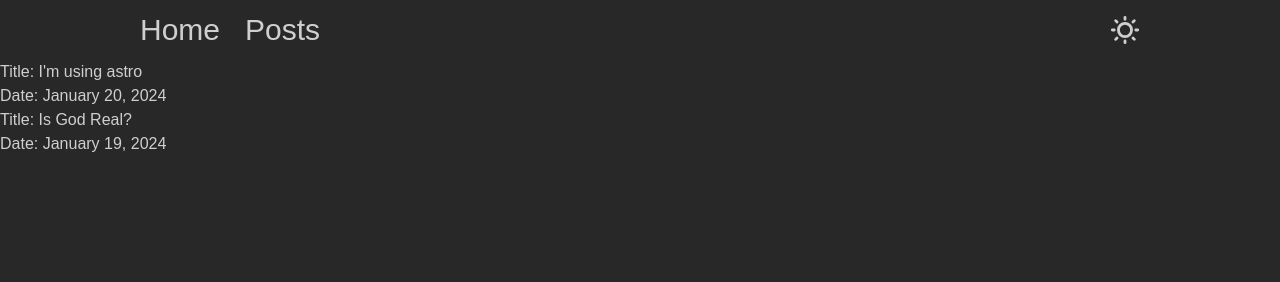
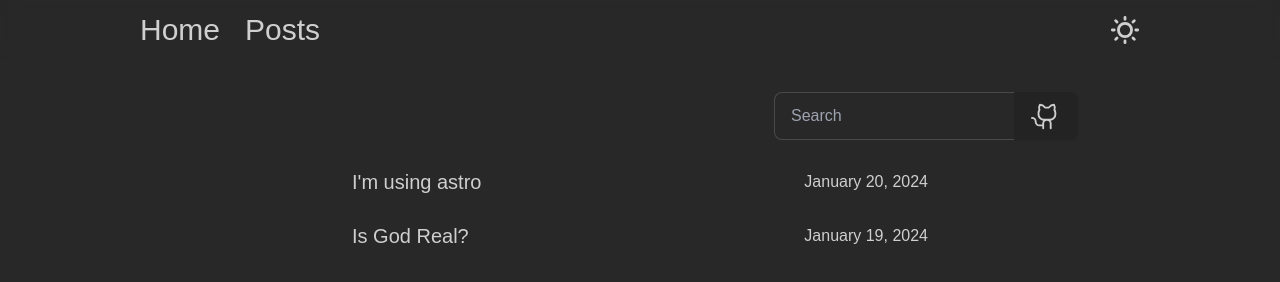
Before and after one commit to AxewBoTX/axewbotx.github.io, an Astro site: page /posts in a window 1280 px wide. Built offline with nearby package versions, Linux system fonts and the light colour scheme; Astro itself is replaced by a stand-in of ours.

Commit message:
scrapping a simple temporary posts-index page
this is just a simple and temporary page for showing post collection and search bar implementation

```diff
--- a/src/pages/posts/index.astro
+++ b/src/pages/posts/index.astro
@@ -1,5 +1,6 @@
 ---
 import HeadLayout from "../../layouts/head_layout.astro";
+import { Icon } from "astro-icon/components";
 import { getCollection } from "astro:content";
 import { formatDate } from "../../lib/utils.js";
 
@@ -7,19 +8,58 @@ import { formatDate } from "../../lib/utils.js";
 const posts = (await getCollection("posts")).sort(
   (a, b) => b.data.date.valueOf() - a.data.date.valueOf(),
 );
+
+function formatString(input) {
+  const maxLen = 25;
+  if (input.length <= maxLen) {
+    return input;
+  } else {
+    return input.slice(0, maxLen) + "...";
+  }
+}
 ---
 
+<script>
+  const form = document.getElementById("searchInputForm");
+  form?.addEventListener("submit", (event) => {
+    event.preventDefault();
+    const formData = new FormData(form);
+    const searchInput = formData.get("searchInput")?.toString();
+    if (!searchInput || searchInput.trim().length === 0) return;
+    const url = new URL("/posts", window.location.origin);
+    url.searchParams.set("q", searchInput);
+    window.location.assign(url.toString());
+  });
+</script>
+
 <HeadLayout>
-  <div class="flex flex-col">
+  <div class="flex flex-col items-center m-auto p-3 max-w-[900px]">
+    <form class="w-full flex justify-end mt-[20px] join" id="searchInputForm">
+      <input
+        class="input input-bordered join-item"
+        placeholder="Search"
+        name="searchInput"
+      />
+      <button type="submit" class="btn join-item">
+        <Icon name="ph:github-logo" size={30} />
+      </button>
+    </form>
+    <div class="flex flex-col mt-[20px] gap-[10px] w-full max-w-[600px]">
       {
         posts.map((post) => {
           return (
-          <a href={`/posts/${post.slug}`}>
-            <p>Title: {post.data.title}</p>
-            <p>Date: {formatDate(post.data.date)}</p>
+            <a
+              class="flex flex-col sm:flex-row items-start sm:items-center rounded-lg py-2 px-3 w-full sm:justify-between hover:link"
+              href={`/posts/${post.slug}`}
+            >
+              <div class="tooltip" data-tip={`${post.data.title}`}>
+                <p class="text-xl">{formatString(post.data.title)}</p>
+              </div>
+              <p>{formatDate(post.data.date)}</p>
             </a>
           );
         })
       }
     </div>
+  </div>
 </HeadLayout>
```
Lines whose indentation alone changed are shown as unchanged.
